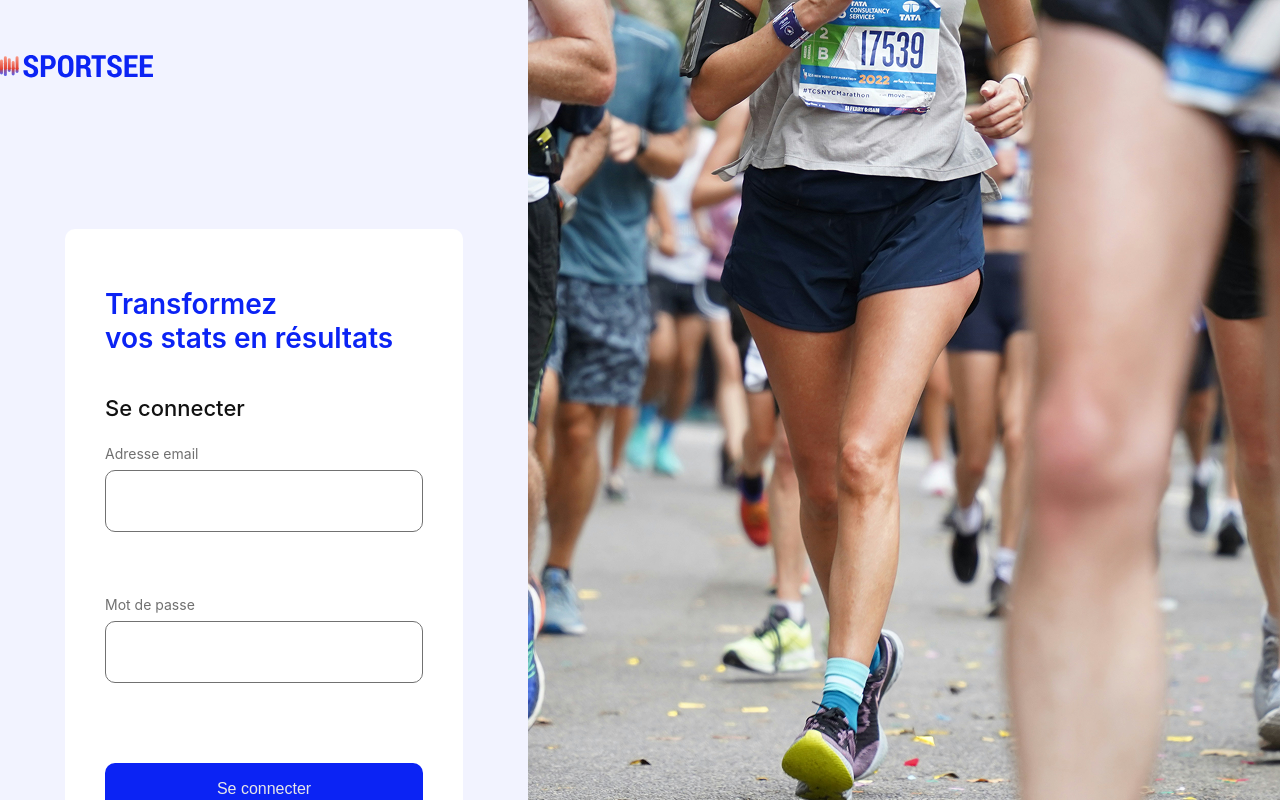
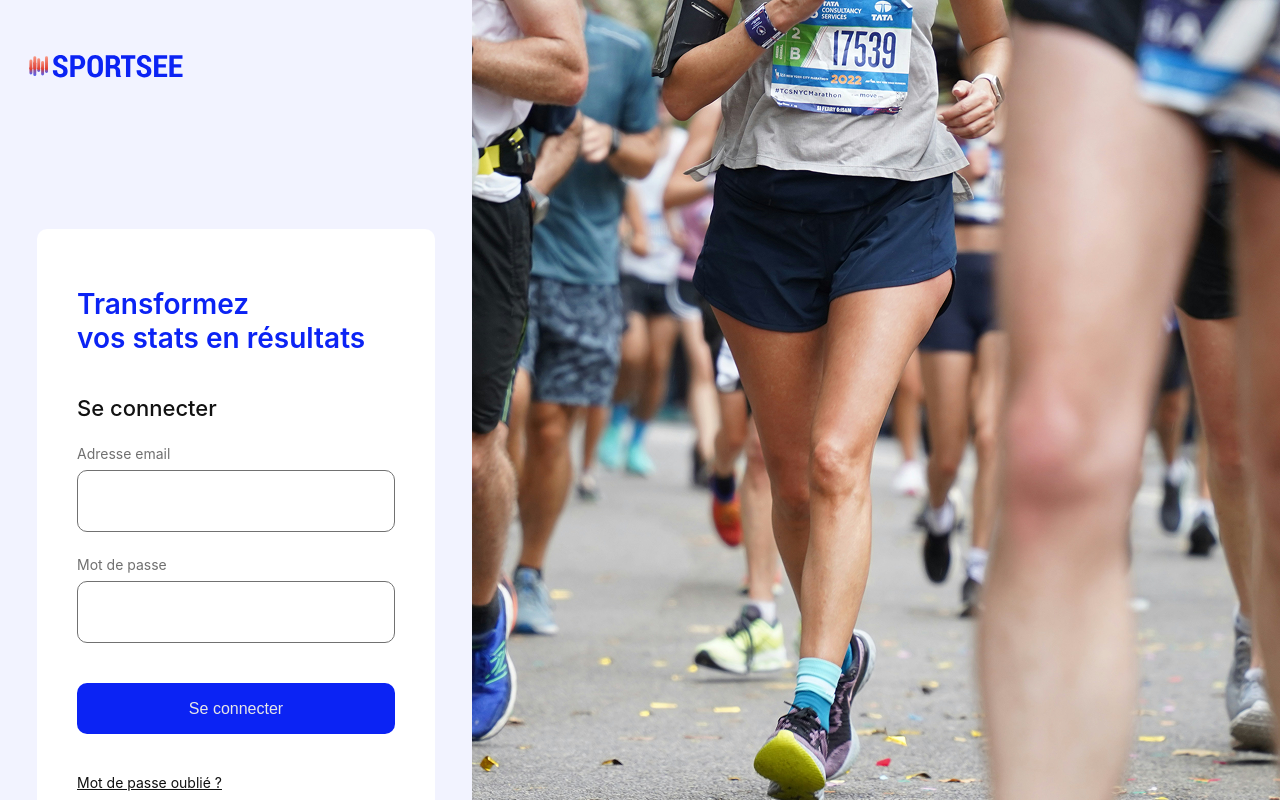
Before and after one commit to StellaElian/sportsee-front, a React (Create React App) app: page /login in a window 1280 px wide. Shown: the top 800 px of the page. Built offline with nearby package versions, Linux system fonts and the light colour scheme.

Commit message:
Corections css  alignement

```diff
--- a/src/pages/Login.jsx
+++ b/src/pages/Login.jsx
@@ -26,7 +26,7 @@ export default function Login() {
             <div style={{ flex: 1, paddingTop: '55px', boxSizing: 'border-box', display: 'flex', flexDirection: 'column' }}>
 
                 {/* Le Logo */}
-                <img src={logo} alt="Logo SportSee" style={{ height: '23.41px', marginRight: '375px' }} />
+                <img src={logo} alt="Logo SportSee" style={{ height: '23.41px', marginRight: '260px' }} />
 
                 {/* Le bloc du formulaire */}
                 <div style={{ marginTop: '151px', width: '398px', backgroundColor: '#FFFFFF', borderRadius: '10px', marginLeft: 'auto', marginRight: 'auto', padding: '40px', boxSizing: 'border-box' }}>
@@ -34,7 +34,7 @@ export default function Login() {
                         Transformez <br /> vos stats en résultats
                     </h1>
 
-                    <form style={{ display: 'flex', flexDirection: 'column', gap: '40px', marginBottom: '40px' }}>
+                    <form style={{ display: 'flex', flexDirection: 'column' }}>
 
                         <div style={{ display: 'flex', flexDirection: 'column' }}>
                             <label style={{ fontSize: '22px', fontWeight: '500', color: '#111111', marginBottom: '24px' }}>Se connecter</label>
```
